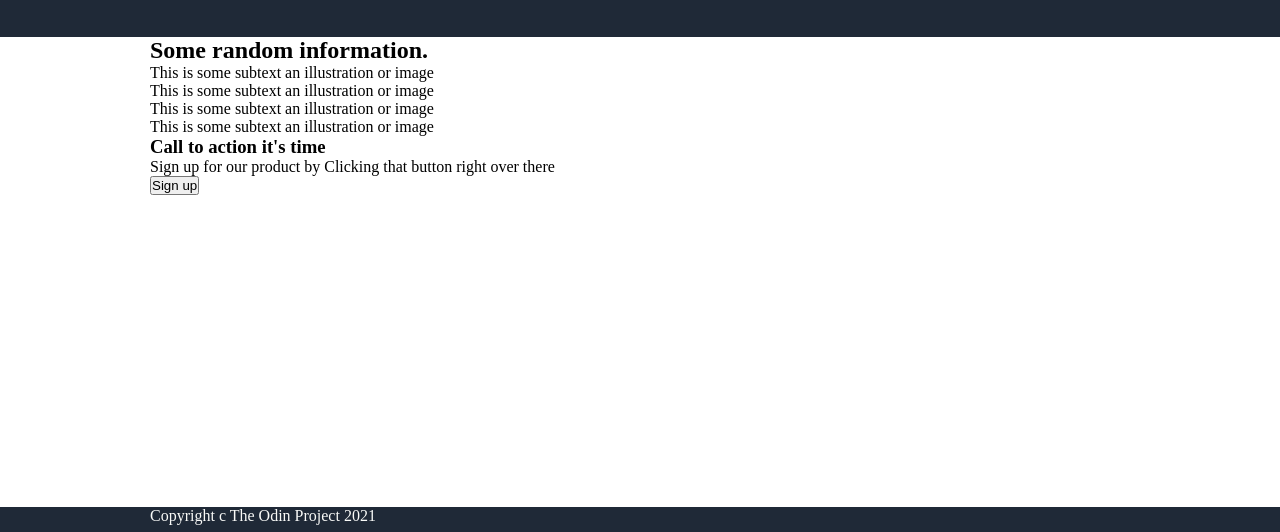
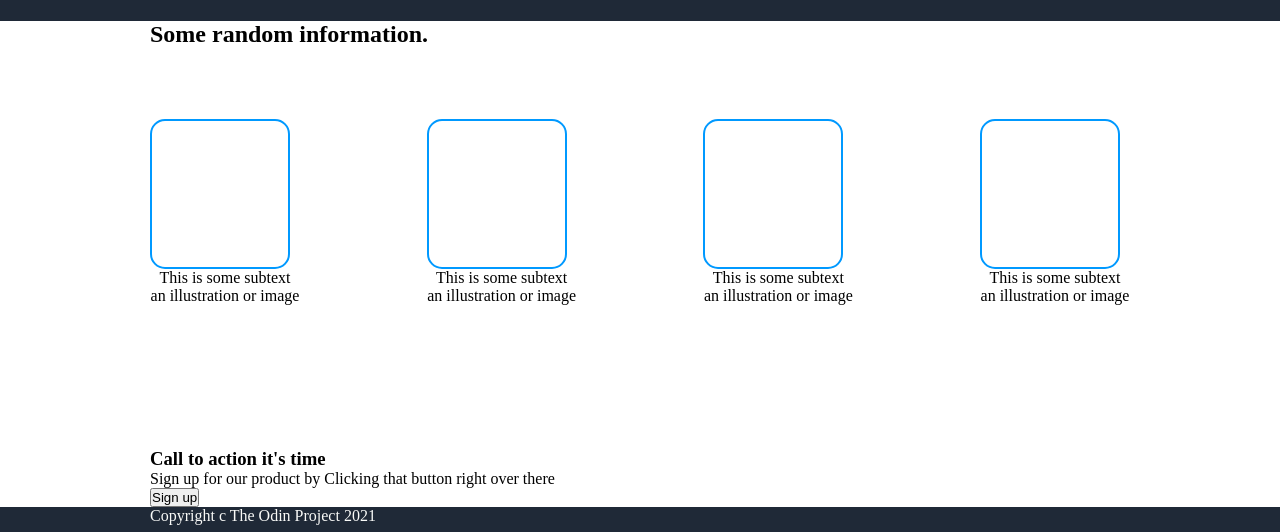
Before and after one commit to MismoMate/Odin-landing-page, a plain HTML site: page index.html in a window 1280 px wide. Shown: the part 268-800 px from the top of the page. Drawn offline with Linux system fonts and the light colour scheme.

Commit message:
edit: create border around div boxes Created cards, make them flex items to display them horizontally with space between.

```diff
--- a/style.css
+++ b/style.css
@@ -93,6 +93,33 @@ img{
     text-decoration: none;
     border-radius: 12px;
 }
+
+.body_content{
+    display: flex;
+    flex-direction: column;
+    justify-content: space-between;
+}
+
+.card_container{
+    display: flex;
+    justify-content: space-between;
+}
+
+.card_con{
+    display: flex;
+    flex-direction: column;
+}
+.card_con > p{
+    max-width: 150px;
+    text-align: center;
+}
+.card{
+    height: 150px;
+    width: 140px;
+    border: 2px solid #0099FF;
+    border-radius: 15px;
+}
+
 .footer{
     flex-basis: 25px;
 }
```
